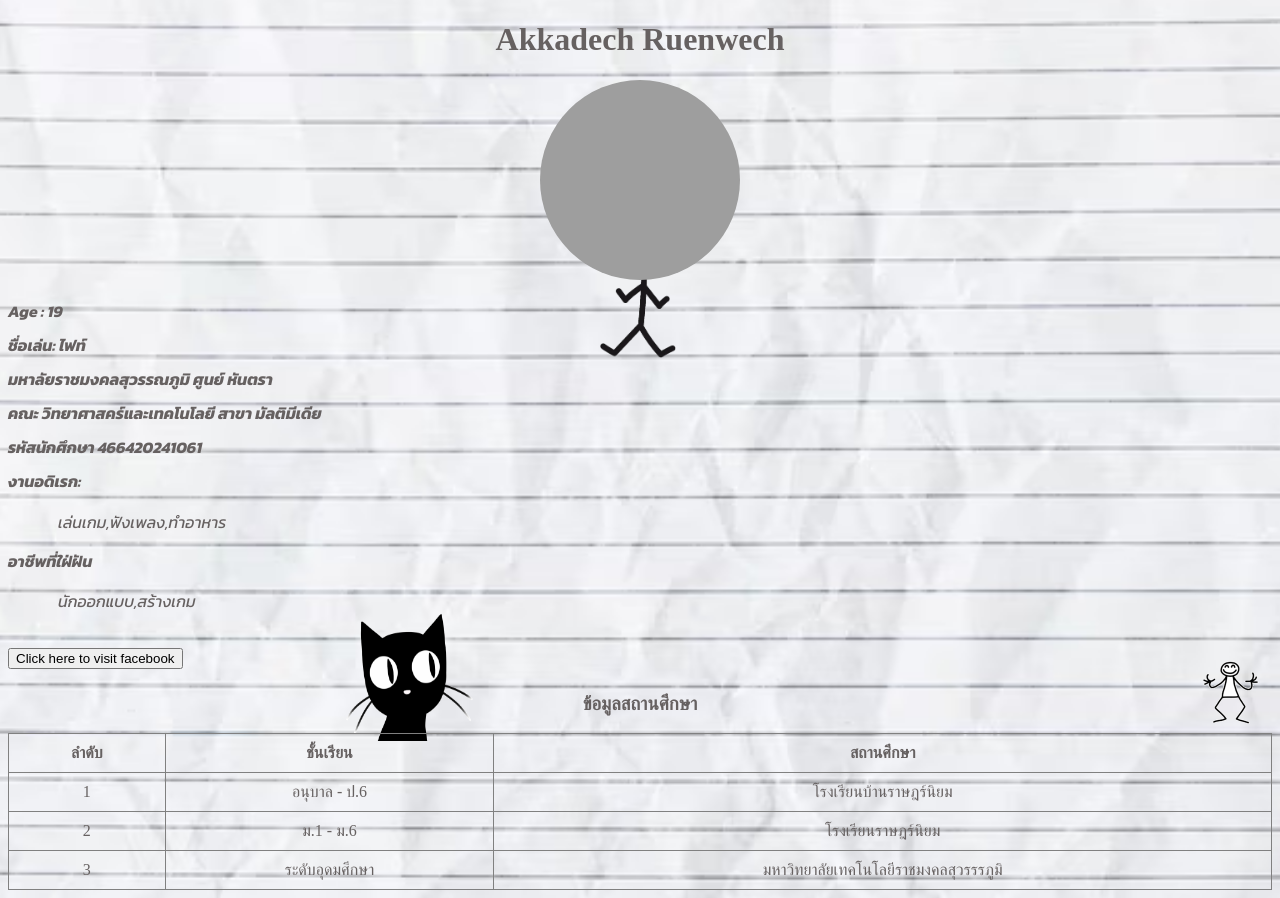
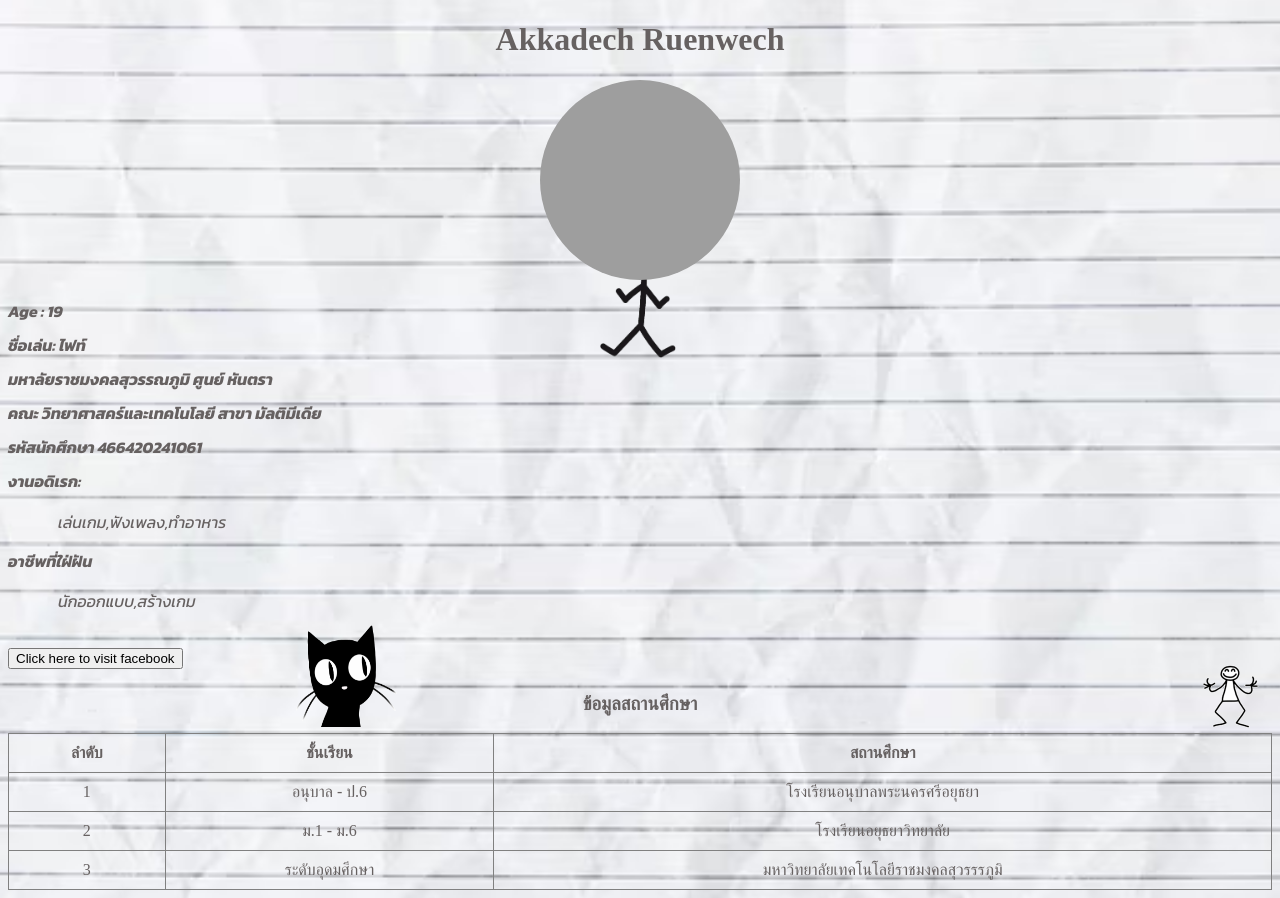
Before and after one commit to fighter0147/ton, a plain HTML site: page index.html in a window 1280 px wide. Drawn offline with Linux system fonts and the light colour scheme; grey boxes are pictures that could not be loaded.

Commit message:
Add files via upload

```diff
--- a/index.html
+++ b/index.html
@@ -24,12 +24,12 @@ p {
 body {
   background-image: url('giphy.webp'), url('heart-love.gif'),
    url('cat.gif'), url('perpy.avif');
-   background-size: 100px 100px, 100px 100px, 150px 150px, 1300px 1000px;
+   background-size: 100px 100px, 100px 100px, 120px 120px, 1400px 1000px;
   background-repeat: no-repeat, no-repeat, no-repeat, no-repeat;
   background-position:
     50% 33%,
-    100% 79%,
-    30% 79%,
+    100% 79.5%,
+    25% 78%,
 	center;
 }
 
@@ -85,13 +85,13 @@ h4 {
             <tr style="background-color: #fffff; text-align: center;">
                 <td style="text-align: center;">1</td>
                 <td>อนุบาล - ป.6</td>
-                <td>โรงเรียนบ้านราษฎร์นิยม</td>
+                <td>โรงเรียนอนุบาลพระนครศรีอยุธยา</td>
             </tr>
 
             <tr style="background-color: #fffff; text-align: center;">
                 <td style="text-align: center;">2</td>
                 <td>ม.1 - ม.6</td>
-                <td>โรงเรียนราษฎร์นิยม</td>
+                <td>โรงเรียนอยุธยาวิทยาลัย</td>
             </tr>
             <tr style="background-color: #fffff; text-align: center;">
                 <td style="text-align: center;">3</td>
```
